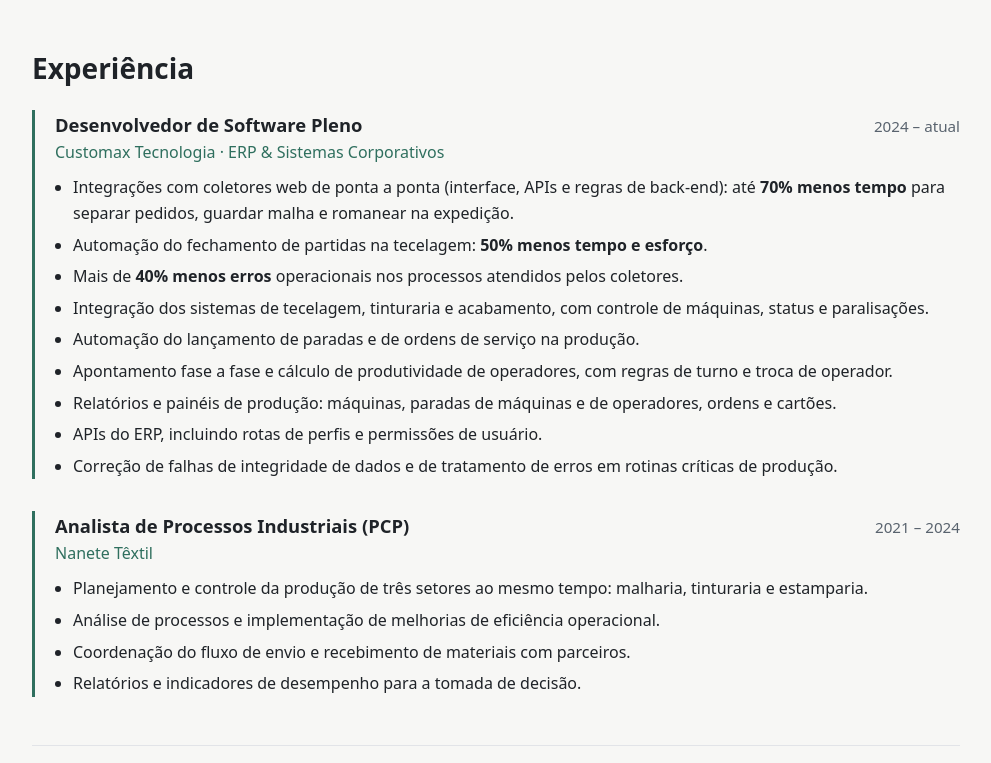
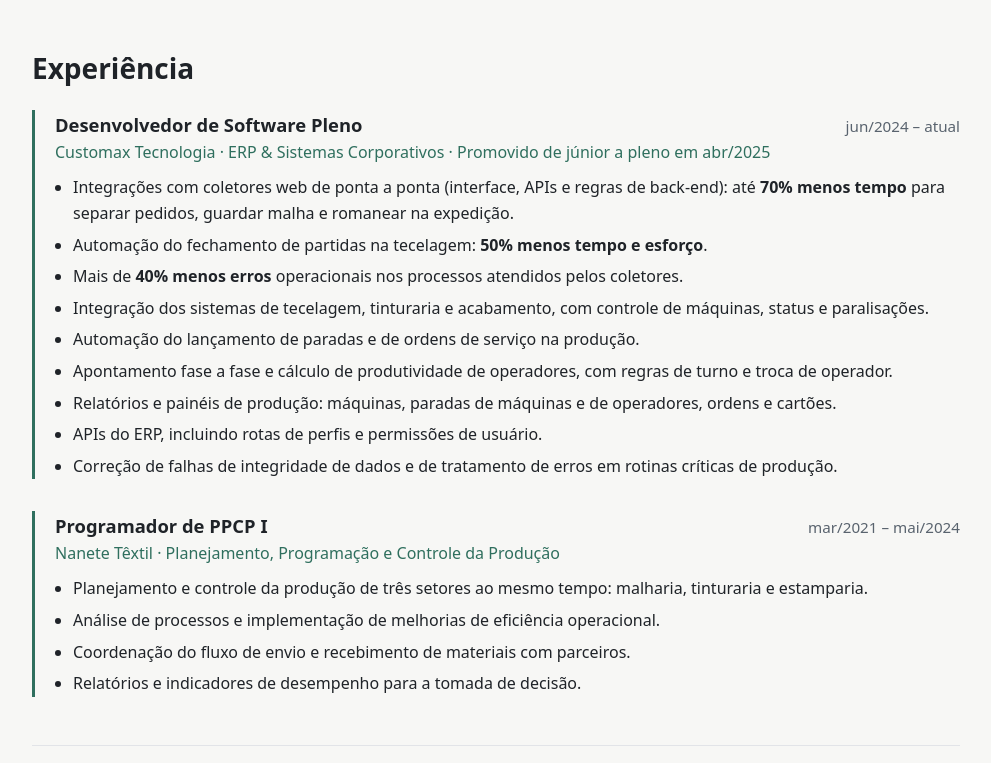
Before and after one commit to CristovaoMelchioretto/CristovaoMelchioretto.github.io, a plain HTML site: page index.html in a window 1280 px wide. Shown: the part 731-1494 px from the top of the page, without its empty margins (144-1135 px from the left). Drawn offline with Linux system fonts and the light colour scheme.

Commit message:
fix(portfolio): Corrige cargos e datas das experiências
- Customax: início em jun/2024 e promoção de júnior a pleno em abr/2025
- Nanete: cargo oficial "Programador de PPCP I" (mar/2021 – mai/2024)

```diff
--- a/index.html
+++ b/index.html
@@ -50,9 +50,9 @@
                 <article class="cargo-item">
                     <div class="cargo-topo">
                         <h3>Desenvolvedor de Software Pleno</h3>
-                        <span class="periodo">2024 – atual</span>
+                        <span class="periodo">jun/2024 – atual</span>
                     </div>
-                    <p class="empresa">Customax Tecnologia · ERP &amp; Sistemas Corporativos</p>
+                    <p class="empresa">Customax Tecnologia · ERP &amp; Sistemas Corporativos · Promovido de júnior a pleno em abr/2025</p>
                     <ul>
                         <li>Integrações com coletores web de ponta a ponta (interface, APIs e regras de back-end): até <strong>70% menos tempo</strong> para separar pedidos, guardar malha e romanear na expedição.</li>
                         <li>Automação do fechamento de partidas na tecelagem: <strong>50% menos tempo e esforço</strong>.</li>
@@ -68,10 +68,10 @@
 
                 <article class="cargo-item">
                     <div class="cargo-topo">
-                        <h3>Analista de Processos Industriais (PCP)</h3>
-                        <span class="periodo">2021 – 2024</span>
+                        <h3>Programador de PPCP I</h3>
+                        <span class="periodo">mar/2021 – mai/2024</span>
                     </div>
-                    <p class="empresa">Nanete Têxtil</p>
+                    <p class="empresa">Nanete Têxtil · Planejamento, Programação e Controle da Produção</p>
                     <ul>
                         <li>Planejamento e controle da produção de três setores ao mesmo tempo: malharia, tinturaria e estamparia.</li>
                         <li>Análise de processos e implementação de melhorias de eficiência operacional.</li>
```
